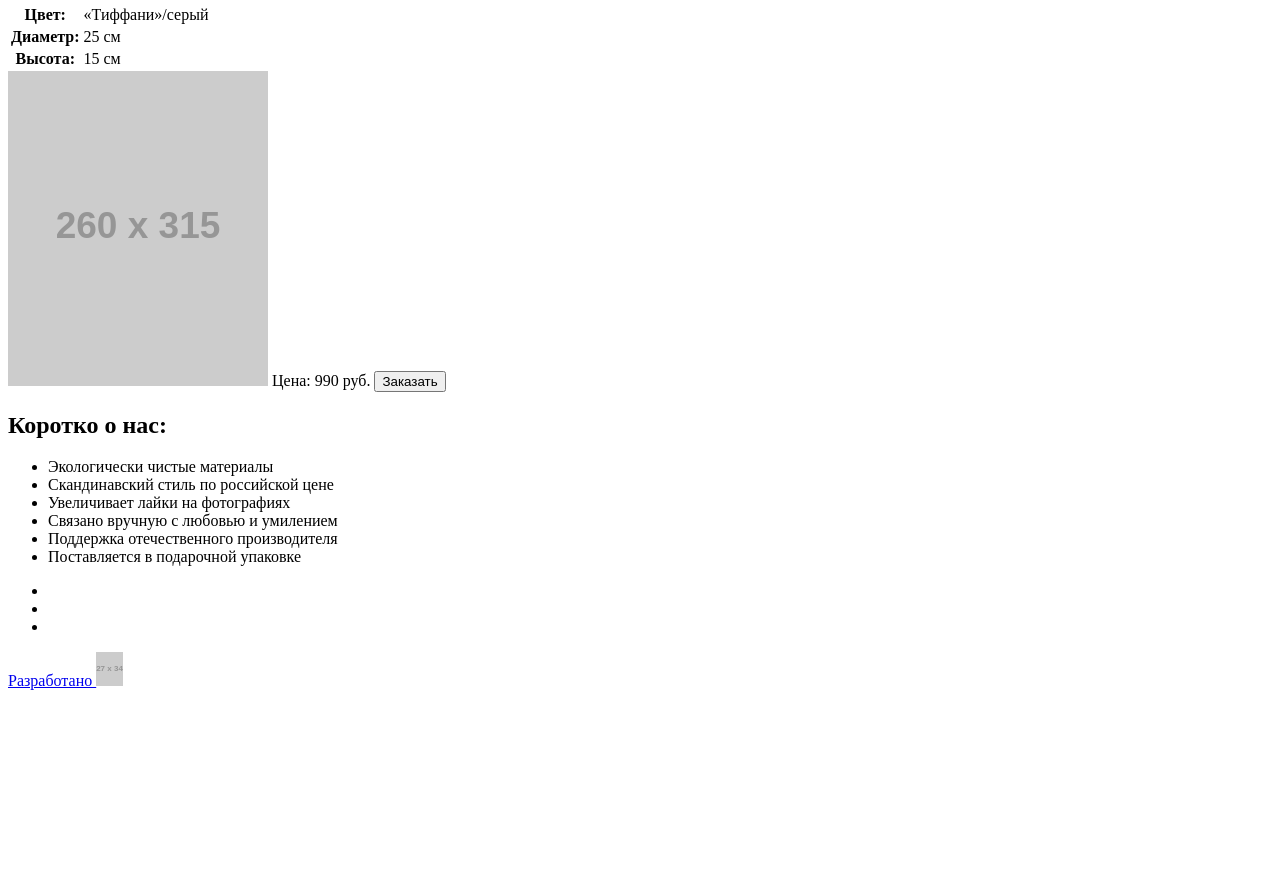
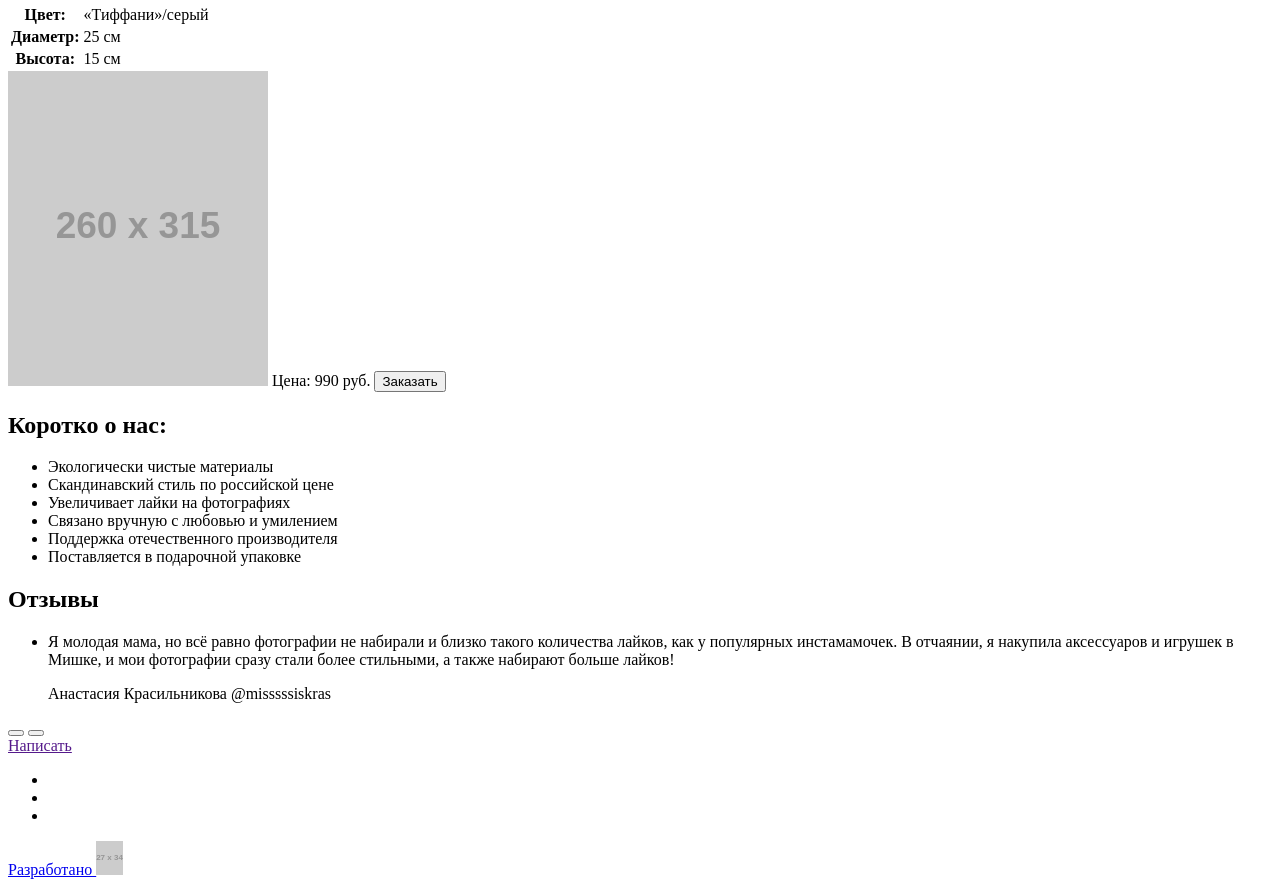
Before and after one commit to aliks-ray/1305465-mishka-20, a plain HTML site: page source/index.html in a window 1280 px wide. Shown: the part 451-1346 px from the top of the page. Before the commit the page ends 1157 px from the top, so only its background shows below. Drawn offline with Linux system fonts and the light colour scheme; placeholder pictures from the web are drawn by us.

Commit message:
Размечен блок отзывов

```diff
--- a/source/index.html
+++ b/source/index.html
@@ -48,7 +48,7 @@
       </section>
 
       <section class="product-of-the-week">
-        <h2 class="product-of-the-week__title">Вязанные корзинки</h2>
+        <h2 class="product-of-the-week__title heading">Вязанные корзинки</h2>
         <p class="product-of-the-week__subtitle">Товар недели</p>
         <p class="product-of-the-week__description">
           Экологически чистая пряжа, ручная работа. Доступны в шести расцветках, и трех размерах.
@@ -96,6 +96,26 @@
         </ul>
       </section>
 
+      <section class="testimonials">
+        <div class="testimonials__wrapper slider">
+          <h2 class="testimonials__title heading">Отзывы</h2>
+          <ul class="testimonials__list slider__list">
+            <li class="testimonials__item slider__item">
+              <p class="testimonials__review">
+                Я молодая мама, но всё равно фотографии не набирали и близко такого количества лайков, как у популярных инстамамочек. В отчаянии, я накупила аксессуаров и игрушек в Мишке, и мои фотографии сразу стали более стильными, а также набирают больше лайков!</p>
+                <p class="testimonials__author author">
+                Анастасия Красильникова
+                  <span class="author__username">@misssssiskras</span>
+                </p>
+              </p>
+            </li>
+          </ul>
+          <button class="testimonials__prev" type="button" aria-label="Предыдущий отзыв"></button>
+          <button class="testimonials__next" type="button" aria-label="Следующий отзыв"></button>
+        </div>
+        <a class="testimonials__write button" href="">Написать</a>
+      </section>
+
     </main>
 
     <footer class="main-footer">
```
